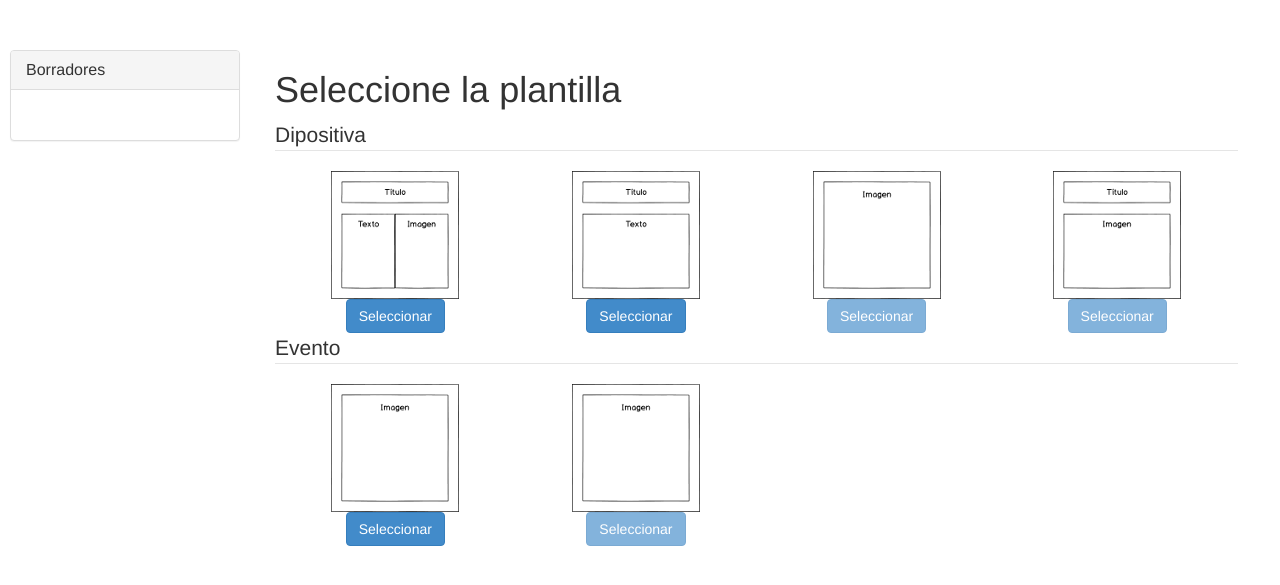
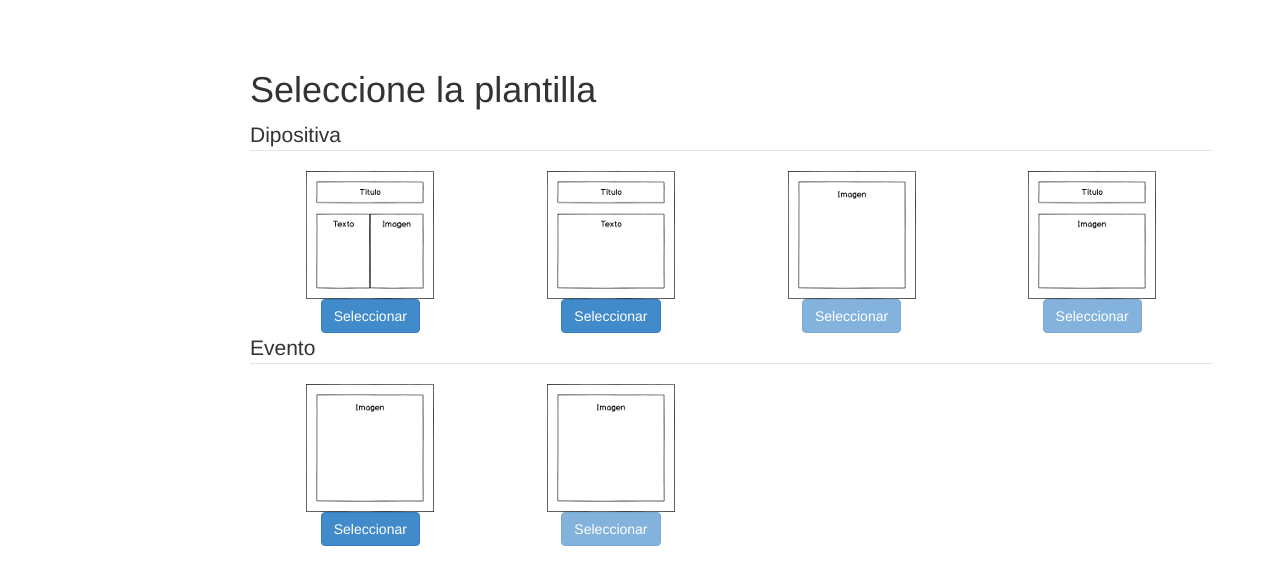
Before and after one commit to milenkotomic/NoticiasDCC, a Django app: a page that uses DCCNews/templates/DCCNews/base.html in a window 1280 px wide; the page is wider, and only the part inside the window is pictured. Shown: the part 52-637 px from the top of that part. Run offline with Django 3.2, Linux system fonts and the light colour scheme; some libraries are stand-ins or nearby versions.

Commit message:
remove drafts from base.html

```diff
--- a/DCCNews/templates/DCCNews/base.html
+++ b/DCCNews/templates/DCCNews/base.html
@@ -55,24 +55,24 @@
             <br/>
             <div class="row">
                 <!-- The left panel -->
-                <aside class="panel-group col-md-3" id="leftPanel">
-                <div class="panel panel-default">
-                    <div class="panel-heading">
-                        <h4 class="panel-title">
-                            <a data-toggle="collapse" data-parent="#accordion" href="#draftsBlockCollapse">Borradores</a>
-                        </h4>
-                    </div>
-                    <div id="draftsBlockCollapse" class="panel-collapse collapse in">
-                        <div class="panel-body">
-                            <table class="table" id="draftsBlock">
-                            </table>
-                        </div>
-                    </div>
-                </div>
-                </aside>
+{#                <aside class="panel-group col-md-3" id="leftPanel">#}
+{#                <div class="panel panel-default">#}
+{#                    <div class="panel-heading">#}
+{#                        <h4 class="panel-title">#}
+{#                            <a data-toggle="collapse" data-parent="#accordion" href="#draftsBlockCollapse">Borradores</a>#}
+{#                        </h4>#}
+{#                    </div>#}
+{#                    <div id="draftsBlockCollapse" class="panel-collapse collapse in">#}
+{#                        <div class="panel-body">#}
+{#                            <table class="table" id="draftsBlock">#}
+{#                            </table>#}
+{#                        </div>#}
+{#                    </div>#}
+{#                </div>#}
+{#                </aside>#}
 
                 <!-- wrap -->
-                <div class="col-md-9">
+                <div class="col-md-offset-2 col-md-9">
                     <!-- The main content -->
                     <section id="contentSection" class="content">
                     {% block content %}{% endblock %}
```
